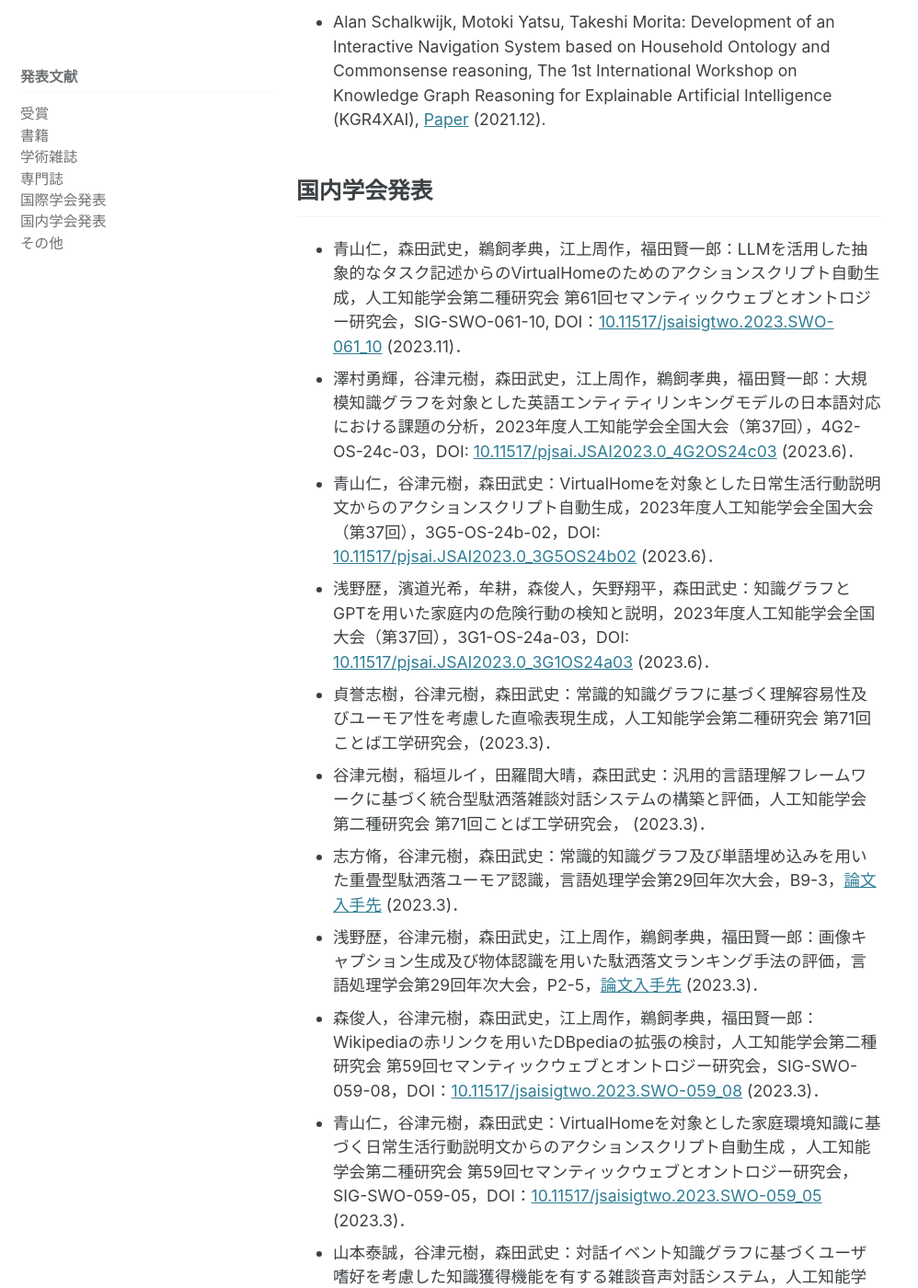
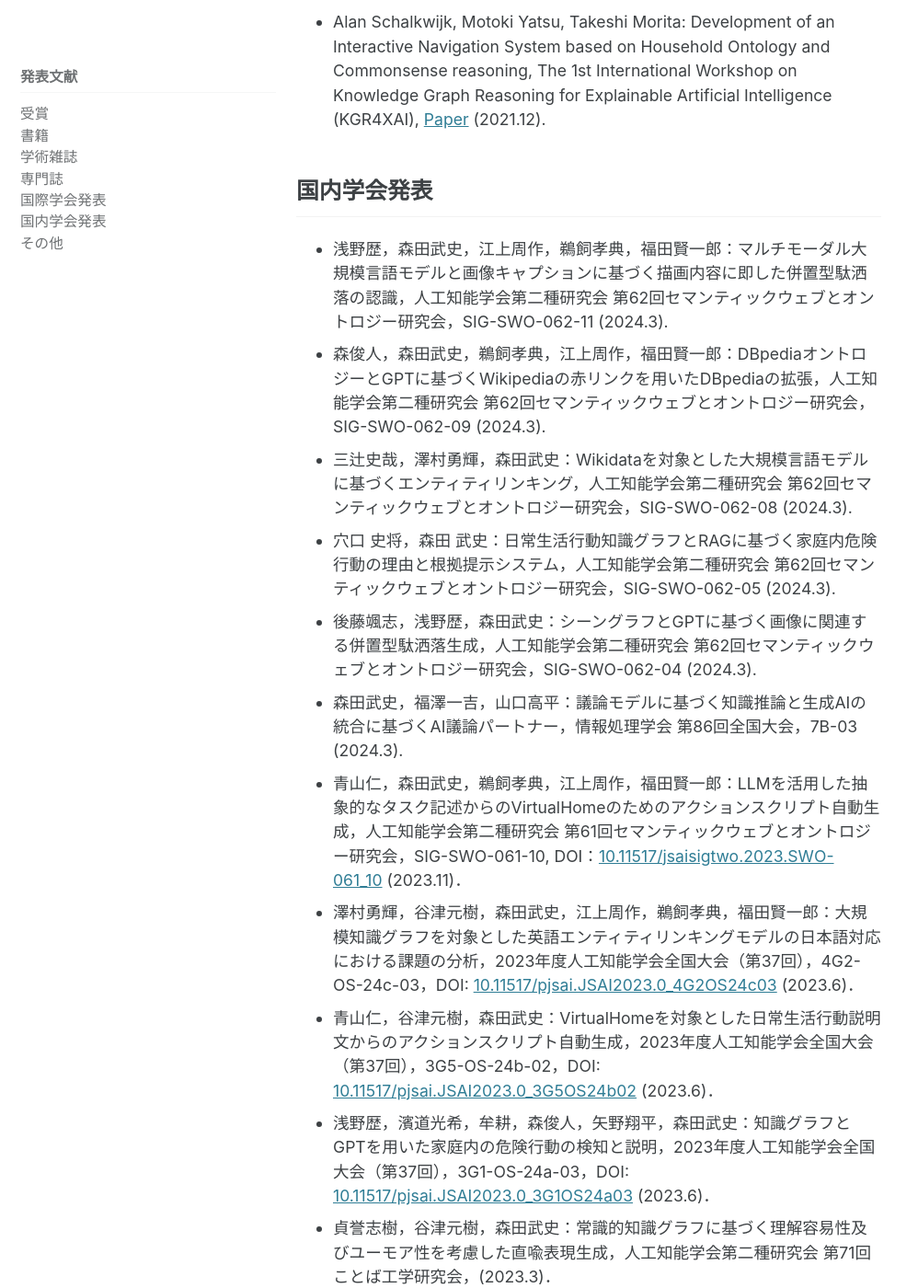
Before and after one commit to ke-lab-it-agu/ke-lab-it-agu.github.io, a Jekyll site: the page built from publications.md, in a window 1280 px wide and 1400 px high, scrolled down 1888 px. Shown: the whole window at 92% size, without its empty margins (0-998 px from the left). Built offline with Jekyll 4.4.1, drawn with Linux system fonts in a browser that asks for light colours; cached includes are drawn as plain includes.

Commit message:
update publications

```diff
--- a/publications.md
+++ b/publications.md
@@ -29,6 +29,12 @@ sidebar:
 * Alan Schalkwijk, Motoki Yatsu, Takeshi Morita: Development of an Interactive Navigation System based on Household Ontology and Commonsense reasoning, The 1st International Workshop on Knowledge Graph Reasoning for Explainable Artificial Intelligence (KGR4XAI), [Paper](https://kgr4xai.ikgrc.org/2021/papers/KGR4XAI_2021_paper_2_cr.pdf) (2021.12). <!-- 2021/12/6 -->
 
 ## 国内学会発表
+* 浅野歴，森田武史，江上周作，鵜飼孝典，福田賢一郎：マルチモーダル大規模言語モデルと画像キャプションに基づく描画内容に即した併置型駄洒落の認識，人工知能学会第二種研究会 第62回セマンティックウェブとオントロジー研究会，SIG-SWO-062-11 (2024.3). <!-- 2024/3/24> DOI：[10.11517/jsaisigtwo.2024.SWO-062_11](https://doi.org/10.11517/jsaisigtwo.2024.SWO-062_11)-->
+* 森俊人，森田武史，鵜飼孝典，江上周作，福田賢一郎：DBpediaオントロジーとGPTに基づくWikipediaの赤リンクを用いたDBpediaの拡張，人工知能学会第二種研究会 第62回セマンティックウェブとオントロジー研究会，SIG-SWO-062-09 (2024.3). <!-- 2024/3/23> DOI：[10.11517/jsaisigtwo.2024.SWO-062_09](https://doi.org/10.11517/jsaisigtwo.2024.SWO-062_09)-->
+* 三辻史哉，澤村勇輝，森田武史：Wikidataを対象とした大規模言語モデルに基づくエンティティリンキング，人工知能学会第二種研究会 第62回セマンティックウェブとオントロジー研究会，SIG-SWO-062-08 (2024.3). <!-- 2024/3/23> DOI：[10.11517/jsaisigtwo.2024.SWO-062_08](https://doi.org/10.11517/jsaisigtwo.2024.SWO-062_08)-->
+* 穴口 史将，森田 武史：日常生活行動知識グラフとRAGに基づく家庭内危険行動の理由と根拠提示システム，人工知能学会第二種研究会 第62回セマンティックウェブとオントロジー研究会，SIG-SWO-062-05 (2024.3). <!-- 2024/3/23> DOI：[10.11517/jsaisigtwo.2024.SWO-062_05](https://doi.org/10.11517/jsaisigtwo.2024.SWO-062_05)-->
+* 後藤颯志，浅野歴，森田武史：シーングラフとGPTに基づく画像に関連する併置型駄洒落生成，人工知能学会第二種研究会 第62回セマンティックウェブとオントロジー研究会，SIG-SWO-062-04 (2024.3). <!-- 2024/3/23> DOI：[10.11517/jsaisigtwo.2024.SWO-062_04](https://doi.org/10.11517/jsaisigtwo.2024.SWO-062_04)-->
+* 森田武史，福澤一吉，山口高平：議論モデルに基づく知識推論と生成AIの統合に基づくAI議論パートナー，情報処理学会 第86回全国大会，7B-03 (2024.3). <!-- 2024/3/17 -->
 * 青山仁，森田武史，鵜飼孝典，江上周作，福田賢一郎：LLMを活用した抽象的なタスク記述からのVirtualHomeのためのアクションスクリプト自動生成，人工知能学会第二種研究会 第61回セマンティックウェブとオントロジー研究会，SIG-SWO-061-10, DOI：[10.11517/jsaisigtwo.2023.SWO-061_10](https://doi.org/10.11517/jsaisigtwo.2023.SWO-061_10) (2023.11)．<!-- 2023/11/25 -->
 * 澤村勇輝，谷津元樹，森田武史，江上周作，鵜飼孝典，福田賢一郎：大規模知識グラフを対象とした英語エンティティリンキングモデルの日本語対応における課題の分析，2023年度人工知能学会全国大会（第37回），4G2-OS-24c-03，DOI: [10.11517/pjsai.JSAI2023.0_4G2OS24c03](https://doi.org/10.11517/pjsai.JSAI2023.0_4G2OS24c03) (2023.6)．<!-- 2023/6/9 -->
 * 青山仁，谷津元樹，森田武史：VirtualHomeを対象とした日常生活行動説明文からのアクションスクリプト自動生成，2023年度人工知能学会全国大会（第37回），3G5-OS-24b-02，DOI: [10.11517/pjsai.JSAI2023.0_3G5OS24b02](https://doi.org/10.11517/pjsai.JSAI2023.0_3G5OS24b02) (2023.6)．<!-- 2023/6/8 -->
```
